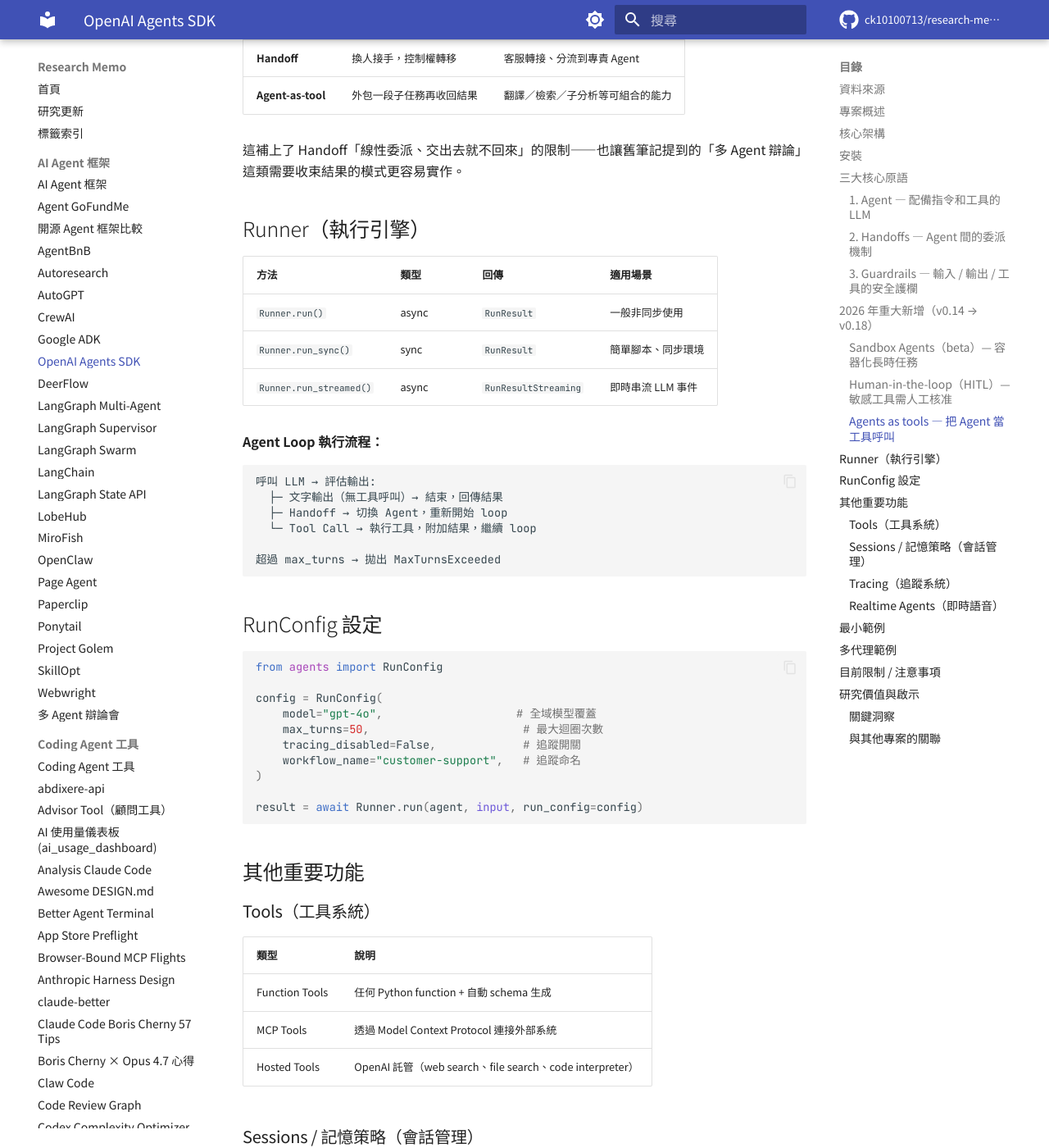
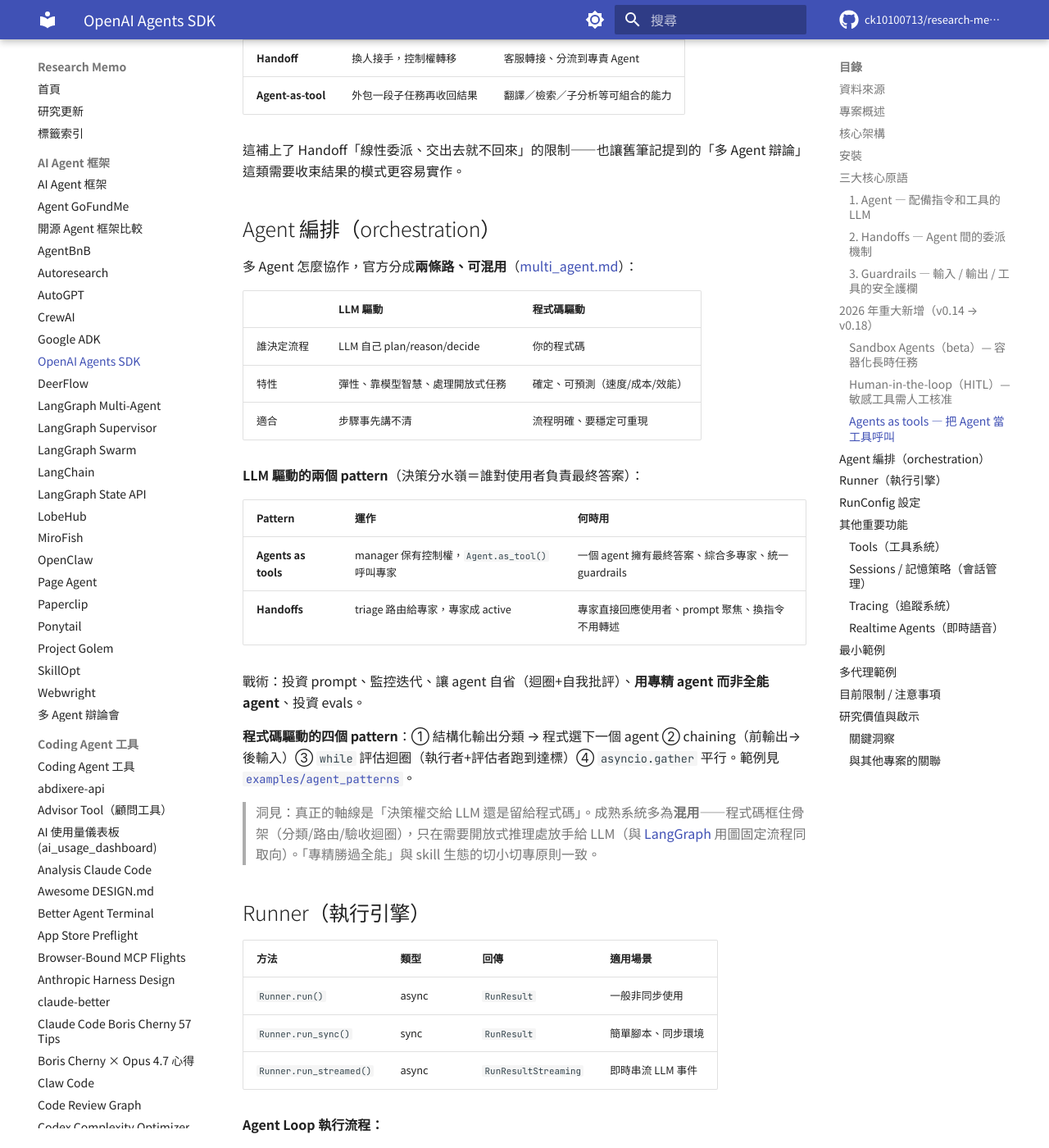
Before and after one commit to ck10100713/research-memo, an MkDocs documentation site: the page built from docs/openai-agents-sdk.md, in a window 1280 px wide and 1400 px high, scrolled down 7211 px. Shown: the whole window at 82% size. Built offline with MkDocs 1.6.1 and Material for MkDocs 9.7.7, drawn with Linux system fonts in a browser that asks for light colours; comment, search, counter and statistics services are not loaded.

Commit message:
Update openai-agents-sdk: Agent 編排段（LLM 驅動 vs 程式碼驅動 + as-tool/handoff 決策表）
Co-Authored-By: Claude Opus 4.8 (1M context) <noreply@anthropic.com>

```diff
--- a/docs/openai-agents-sdk.md
+++ b/docs/openai-agents-sdk.md
@@ -246,6 +246,29 @@ async def cancel_order(order_id: int) -> str:
 
 這補上了 Handoff「線性委派、交出去就不回來」的限制——也讓舊筆記提到的「多 Agent 辯論」這類需要收束結果的模式更容易實作。
 
+## Agent 編排（orchestration）
+
+多 Agent 怎麼協作，官方分成**兩條路、可混用**（[multi_agent.md](https://github.com/openai/openai-agents-python/blob/main/docs/multi_agent.md)）：
+
+| | LLM 驅動 | 程式碼驅動 |
+|---|---------|-----------|
+| 誰決定流程 | LLM 自己 plan/reason/decide | 你的程式碼 |
+| 特性 | 彈性、靠模型智慧、處理開放式任務 | 確定、可預測（速度/成本/效能） |
+| 適合 | 步驟事先講不清 | 流程明確、要穩定可重現 |
+
+**LLM 驅動的兩個 pattern**（決策分水嶺＝誰對使用者負責最終答案）：
+
+| Pattern | 運作 | 何時用 |
+|---------|------|--------|
+| **Agents as tools** | manager 保有控制權，`Agent.as_tool()` 呼叫專家 | 一個 agent 擁有最終答案、綜合多專家、統一 guardrails |
+| **Handoffs** | triage 路由給專家，專家成 active | 專家直接回應使用者、prompt 聚焦、換指令不用轉述 |
+
+戰術：投資 prompt、監控迭代、讓 agent 自省（迴圈+自我批評）、**用專精 agent 而非全能 agent**、投資 evals。
+
+**程式碼驅動的四個 pattern**：① 結構化輸出分類 → 程式選下一個 agent ② chaining（前輸出→後輸入）③ `while` 評估迴圈（執行者+評估者跑到達標）④ `asyncio.gather` 平行。範例見 [`examples/agent_patterns`](https://github.com/openai/openai-agents-python/tree/main/examples/agent_patterns)。
+
+> 洞見：真正的軸線是「決策權交給 LLM 還是留給程式碼」。成熟系統多為**混用**——程式碼框住骨架（分類/路由/驗收迴圈），只在需要開放式推理處放手給 LLM（與 [LangGraph](langgraph-multi-agent.md) 用圖固定流程同取向）。「專精勝過全能」與 skill 生態的切小切專原則一致。
+
 ## Runner（執行引擎）
 
 | 方法 | 類型 | 回傳 | 適用場景 |
```
